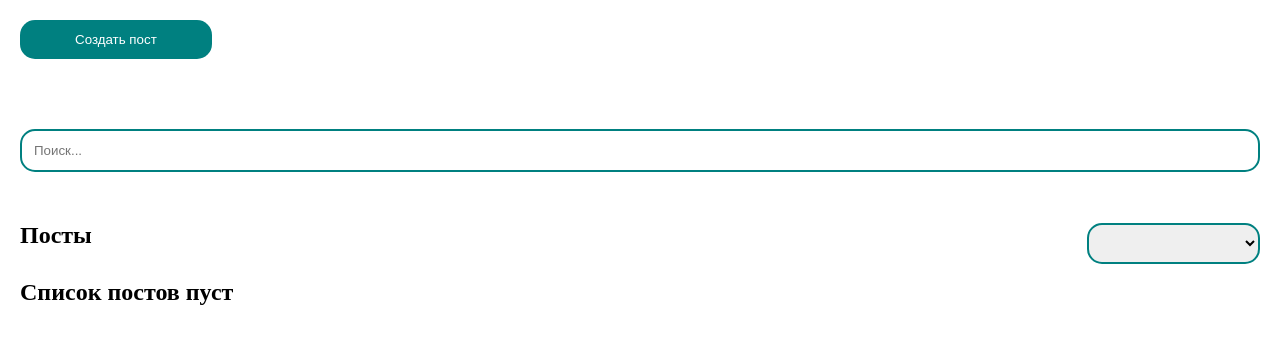
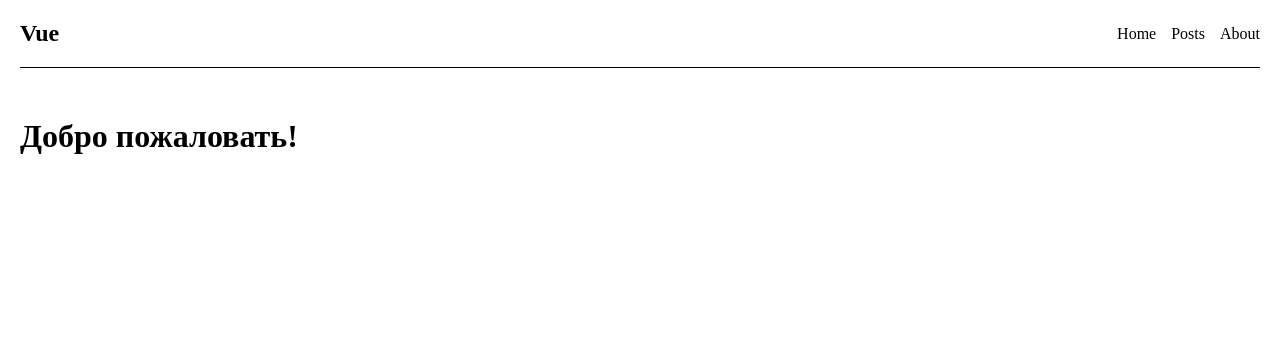
Before and after one commit to FINIKKKK/vue-first_app, a Vue app: page / in a window 1280 px wide. Shown: the top 344 px of the page. Built offline with nearby package versions, Linux system fonts and the light colour scheme; no server answers.

Commit message:
dynamic scroll, router

```diff
--- a/src/App.vue
+++ b/src/App.vue
@@ -1,131 +1,15 @@
 <template>
   <div class="app">
-    <PostForm @create="onCreatePost" />
-
-    <Input v-model="searchValue" placeholder="Поиск..."
-    :style="{marginBottom: 50 + 'px'}" />
-
-    <div class="list__header">
-      <h2>Посты</h2>
-      <Select :options="options" v-model="selectedOption" />
-    </div>
-
-    <PostList :posts="posts" @remove="onRemovePost" v-if="!isLoading" />
-    <div v-else>Идет загрузка...</div>
-
-    <div class="pagination">
-      <div
-        class="item"
-        v-for="item in totalPages"
-        :key="item"
-        :class="{ current: page === item }"
-        @click="changePage(item)"
-      >
-        {{ item }}
-      </div>
-    </div>
+    <Navbar />
+    <RouterView></RouterView>
   </div>
 </template>
 
 <script>
-import PostList from "@/components/PostList";
-import PostForm from "@/components/PostForm";
-import axios from "axios";
-
-export default {
-  components: {
-    PostList,
-    PostForm,
-  },
-  data() {
-    return {
-      posts: [],
-      title: "",
-      body: "",
-      isLoading: false,
-      options: [
-        {
-          value: "title",
-          name: "По названию",
-        },
-        {
-          value: "body",
-          name: "По описанию",
-        },
-      ],
-      selectedOption: "",
-      searchValue: "",
-      limit: 10,
-      page: 1,
-      totalPages: 0,
-    };
-  },
-  methods: {
-    onChangeTitle(e) {
-      this.title = e.targer.value;
-    },
-    onChangeBody(e) {
-      this.body = e.targer.value;
-    },
-    onCreatePost(post) {
-      this.posts.push(post);
-    },
-    onRemovePost(id) {
-      this.posts = this.posts.filter((obj) => obj.id !== id);
-    },
-    async fetchPosts() {
-      try {
-        this.isLoading = true;
-        const response = await axios.get(
-          "https://jsonplaceholder.typicode.com/posts",
-          {
-            params: {
-              _limit: this.limit,
-              _page: this.page,
-            },
-          }
-        );
-        this.totalPages = Math.ceil(
-          response.headers["x-total-count"] / this.limit
-        );
-        this.posts = response.data;
-      } catch (err) {
-        console.warn(err);
-        alert("Ошибка при получении постов");
-      } finally {
-        this.isLoading = false;
-      }
-    },
-    onSelectedOption(e) {
-      this.selectedOption = e.target.value;
-    },
-    changePage(item) {
-      this.page = item;
-      },
-  },
-  mounted() {
-    this.fetchPosts();
-  },
-  watch: {
-    selectedOption(value) {
-      this.posts.sort((post1, post2) => {
-        return post1[value]?.localeCompare(post2[value]);
-      });
-    },
-    searchValue(value) {
-      console.log(value);
-      this.posts = this.posts.filter((obj) =>
-        obj.title.toLowerCase().includes(value)
-      );
-    },
-    page() {
-      this.fetchPosts();
-    }
-  },
-};
+export default {};
 </script>
 
-<style lang="scss">
+<style>
 * {
   margin: 0;
   padding: 0;
@@ -134,32 +18,18 @@ export default {
 button {
   cursor: pointer;
 }
+a {
+  text-decoration: none;
+  color: #000;
+}
+ul,
+li {
+  list-style: none;
+}
 .app {
   padding: 20px;
 }
 h2 {
   margin-bottom: 15px;
 }
-.list__header {
-  display: flex;
-  align-items: center;
-  justify-content: space-between;
-  margin-bottom: 15px;
-}
-.pagination {
-  margin-top: 50px;
-  margin-bottom: 50px;
-  display: flex;
-  align-items: center;
-  justify-content: center;
-  .item:not(:last-child) {
-    margin-right: 15px;
-  }
-  .item {
-    cursor: pointer;
-  }
-  .current {
-    font-weight: 700;
-  }
-}
 </style>
--- a/src/components/PostItem.vue
+++ b/src/components/PostItem.vue
@@ -3,6 +3,7 @@
     <div>{{ post.id }}</div>
     <h3><strong>Название: </strong>{{ post.title }}</h3>
     <p><strong>Описание: </strong>{{ post.body }}</p>
+    <RouterLink class="link" :to="`/posts/${post.id}`">Открыть</RouterLink>
     <Button class="btn" type="submit" @click="$emit('remove', post.id)"
       >Удалить</Button
     >
@@ -10,6 +11,8 @@
 </template>
 
 <script>
+import { RouterLink } from "vue-router";
+
 export default {
   props: {
     post: {
@@ -17,6 +20,7 @@ export default {
       required: true,
     },
   },
+  components: { RouterLink },
 };
 </script>
 
@@ -28,8 +32,15 @@ export default {
 .btn {
   position: absolute;
   right: 20px;
-  top: 50%;
+  top: 60%;
   transform: translateY(-50%);
   padding: 10px 25px;
 }
+.link {
+  position: absolute;
+  right: 42px;
+  top: 30%;
+  transform: translateY(-50%);
+  color: teal;
+}
 </style>
--- /dev/null
+++ b/src/components/UI/Navbar.vue
@@ -0,0 +1,47 @@
+<template>
+  <nav class="navbar">
+    <div class="logo">
+      <RouterLink to="/">Vue</RouterLink>
+    </div>
+
+    <ul class="list">
+      <li>
+        <RouterLink to="/">Home</RouterLink>
+      </li>
+      <li>
+        <RouterLink to="/posts">Posts</RouterLink>
+      </li>
+      <li>
+        <RouterLink to="/about">About</RouterLink>
+      </li>
+    </ul>
+  </nav>
+</template>
+
+<script>
+export default {
+  name: "Navbar",
+};
+</script>
+
+<style scoped lang="scss">
+.navbar {
+  display: flex;
+  align-items: center;
+  justify-content: space-between;
+  margin-bottom: 50px;
+  padding-bottom: 20px;
+  border-bottom: 1px solid #000;
+  .logo {
+    font-weight: 700;
+    font-size: 24px;
+  }
+  .list {
+    display: flex;
+    align-items: center;
+  }
+  .list li:not(:last-child) {
+    margin-right: 15px;
+  }
+}
+</style>
--- a/src/components/UI/index.js
+++ b/src/components/UI/index.js
@@ -2,5 +2,6 @@ import Button from "@/components/UI/Button";
 import Input from "@/components/UI/Input";
 import Popup from "@/components/UI/Popup";
 import Select from "@/components/UI/Select";
+import Navbar from "@/components/UI/Navbar";
 
-export default [Button, Input, Popup, Select];
+export default [Button, Input, Popup, Select, Navbar];
--- /dev/null
+++ b/src/pages/About.vue
@@ -0,0 +1,9 @@
+<template>
+  <h1>О нас</h1>
+</template>
+
+<script>
+export default {};
+</script>
+
+<style scoped></style>
--- /dev/null
+++ b/src/pages/Home.vue
@@ -0,0 +1,9 @@
+<template>
+  <h1>Добро пожаловать!</h1>
+</template>
+
+<script>
+export default {};
+</script>
+
+<style scoped></style>
--- /dev/null
+++ b/src/pages/Post.vue
@@ -0,0 +1,9 @@
+<template>
+  <h1>Пост с id: {{ $route.params.id }}</h1>
+</template>
+
+<script>
+export default {};
+</script>
+
+<style scoped></style>
--- /dev/null
+++ b/src/pages/Posts.vue
@@ -0,0 +1,184 @@
+<template>
+    <PostForm @create="onCreatePost" />
+
+    <Input
+      v-model="searchValue"
+      placeholder="Поиск..."
+      :style="{ marginBottom: 50 + 'px' }"
+    />
+
+    <div class="list__header">
+      <h2>Посты</h2>
+      <Select :options="options" v-model="selectedOption" />
+    </div>
+
+    <PostList :posts="posts" @remove="onRemovePost" v-if="!isLoading" />
+    <div v-else>Идет загрузка...</div>
+
+    <!-- <div class="pagination">
+      <div
+        class="item"
+        v-for="item in totalPages"
+        :key="item"
+        :class="{ current: page === item }"
+        @click="changePage(item)"
+      >
+        {{ item }}
+      </div>
+    </div> -->
+
+    <div ref="observer" class="observer"></div>
+</template>
+
+<script>
+import PostList from "@/components/PostList";
+import PostForm from "@/components/PostForm";
+import axios from "axios";
+
+export default {
+  components: {
+    PostList,
+    PostForm,
+  },
+  data() {
+    return {
+      posts: [],
+      title: "",
+      body: "",
+      isLoading: false,
+      options: [
+        {
+          value: "title",
+          name: "По названию",
+        },
+        {
+          value: "body",
+          name: "По описанию",
+        },
+      ],
+      selectedOption: "",
+      searchValue: "",
+      limit: 10,
+      page: 1,
+      totalPages: 0,
+    };
+  },
+  methods: {
+    onChangeTitle(e) {
+      this.title = e.targer.value;
+    },
+    onChangeBody(e) {
+      this.body = e.targer.value;
+    },
+    onCreatePost(post) {
+      this.posts.push(post);
+    },
+    onRemovePost(id) {
+      this.posts = this.posts.filter((obj) => obj.id !== id);
+    },
+    async fetchPosts() {
+      try {
+        this.isLoading = true;
+        const response = await axios.get(
+          "https://jsonplaceholder.typicode.com/posts",
+          {
+            params: {
+              _limit: this.limit,
+              _page: this.page,
+            },
+          }
+        );
+        this.totalPages = Math.ceil(
+          response.headers["x-total-count"] / this.limit
+        );
+        this.posts = response.data;
+      } catch (err) {
+        console.warn(err);
+        alert("Ошибка при получении постов");
+      } finally {
+        this.isLoading = false;
+      }
+    },
+    onSelectedOption(e) {
+      this.selectedOption = e.target.value;
+    },
+    async loadMore() {
+      try {
+        this.page += 1;
+        const response = await axios.get(
+          "https://jsonplaceholder.typicode.com/posts",
+          {
+            params: {
+              _limit: this.limit,
+              _page: this.page,
+            },
+          }
+        );
+        this.posts = [...this.posts, ...response.data];
+      } catch (err) {
+        console.warn(err);
+        alert("Ошибка при получении постов");
+      }
+    },
+    // changePage(item) {
+    //   this.page = item;
+    //   },
+  },
+  mounted() {
+    this.fetchPosts();
+    const options = {
+      rootMargin: "0px",
+      threshold: 1.0,
+    };
+    const callback = (entries, observer) => {
+      if (entries[0].isIntersecting && this.page < this.totalPages) {
+        this.loadMore();
+      }
+    };
+    const observer = new IntersectionObserver(callback, options);
+    4;
+    observer.observe(this.$refs.observer);
+  },
+  watch: {
+    selectedOption(value) {
+      this.posts.sort((post1, post2) => {
+        return post1[value]?.localeCompare(post2[value]);
+      });
+    },
+    searchValue(value) {
+      console.log(value);
+      this.posts = this.posts.filter((obj) =>
+        obj.title.toLowerCase().includes(value)
+      );
+    },
+    // page() {
+    //   this.fetchPosts();
+    // }
+  },
+};
+</script>
+
+<style lang="scss">
+.list__header {
+  display: flex;
+  align-items: center;
+  justify-content: space-between;
+  margin-bottom: 15px;
+}
+.pagination {
+  margin-top: 50px;
+  margin-bottom: 50px;
+  display: flex;
+  align-items: center;
+  justify-content: center;
+  .item:not(:last-child) {
+    margin-right: 15px;
+  }
+  .item {
+    cursor: pointer;
+  }
+  .current {
+    font-weight: 700;
+  }
+}
+</style>
--- a/src/router/index.js
+++ b/src/router/index.js
@@ -1,10 +1,31 @@
+import Home from "@/pages/Home";
+import About from "@/pages/About";
+import Posts from "@/pages/Posts";
+import Post from "@/pages/Post";
 import { createRouter, createWebHistory } from "vue-router";
 
-const routes = [];
+const routes = [
+  {
+    path: "/",
+    component: Home,
+  },
+  {
+    path: "/about",
+    component: About,
+  },
+  {
+    path: "/posts",
+    component: Posts,
+  },
+  {
+    path: "/posts/:id",
+    component: Post,
+  },
+];
 
 const router = createRouter({
+  routes,
   history: createWebHistory(process.env.BASE_URL),
-  routes,
 });
 
 export default router;
```
Also changed, not shown: 1 other file (tests, documents, lock files or other folders).
